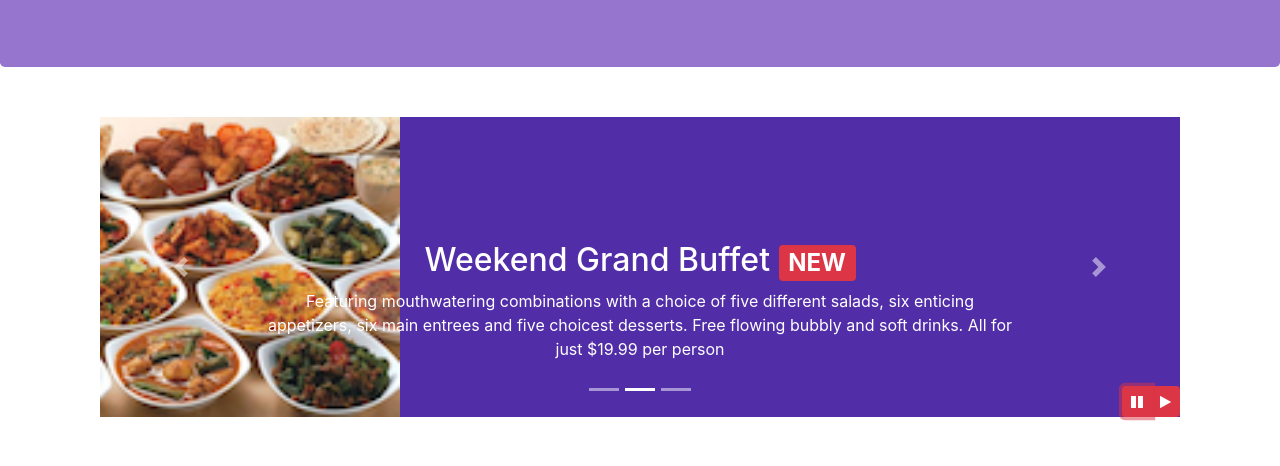
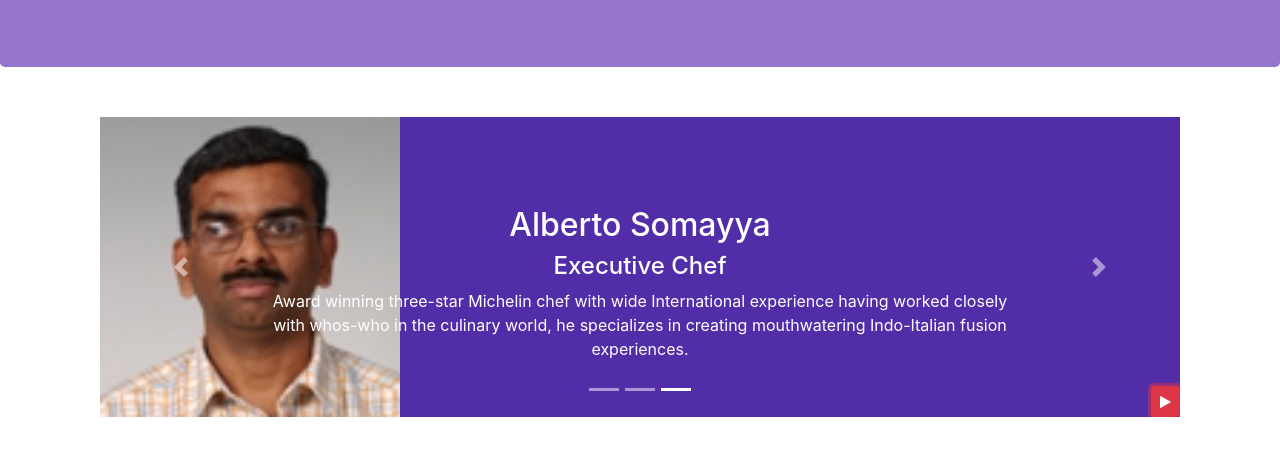
Before and after one commit to ahmed751995/coursera-bootstrap4, a website: page index.html in a window 1280 px wide. Both pictures are taken after a click on the button 1137 px from the left and 668 px from the top of the page. Shown: the part 267-733 px from the top of the page. Drawn offline with nearby package versions, Linux system fonts and the light colour scheme.

Commit message:
More Bootstrap JQuery

```diff
--- a/index.html
+++ b/index.html
@@ -60,11 +60,6 @@
         <div class="col-12 col-sm align-self-center">
           <a role="button" data-toggle="modal" data-target="#reserve" class="btn btn-block btn-warning nav-link">
             Reserved Table</a>
-
-          <!-- <a href="#reserve" class="btn btn-block btn-warning nav-link" role="button" data-toggle="tooltip"
-            data-html="true" title="Or Call us at  <br><strong>+852 12345678</strong>" data-placement="bottom">
-            Reserved Table
-          </a> -->
         </div>
       </div>
     </div>
@@ -186,7 +181,6 @@
 
 
   <div class="container">
-
     <div class="row row-content">
       <div class="col">
         <div id="mycarousel" class="carousel slide" data-ride="carousel">
@@ -226,7 +220,6 @@
                 </p>
               </div>
             </div>
-          </div>
             <ol class="carousel-indicators">
               <li data-target="#mycarousel" data-slide-to="0" class="active"></li>
               <li data-target="#mycarousel" data-slide-to="1"></li>
@@ -239,139 +232,15 @@
             <a href="#mycarousel" class="carousel-control-next" data-slide="next" role="button">
               <span class="carousel-control-next-icon"></span>
             </a>
-          <div class="btn-group" id="carouselButton">
-              <button class="btn btn-danger btn-sm" id="carousel-pause">
-                <span class="fa fa-pause"></span>
+            <button class="btn btn-danger btn-sm" id="carouselButton">
+              <span id="carousel-button-icon" class="fa fa-pause"></span>
             </button>
-              <button class="btn btn-danger btn-sm" id="carousel-play">
-                <span class="fa fa-play"></span>
-              </button>
+          </div>
+
         </div>
       </div>
     </div>
   </div>
-
-
-
-
-
-<!--
-    <div class="row row-content align-items-center">
-      <div class="col-12 col-sm-4 col-md-3 order-sm-last">
-        <h3>Our Lipsmacking Culinary Creations</h3>
-      </div>
-
-      <div class="col col-sm col-md order-sm-first">
-        <div class="media">
-          <img class="d-flex mr-3 img-thumbnail align-self-center" src="img/uthappizza.png" alt="Uthappizza">
-          <div class="media-body">
-            <h2 class="mt-0">Uthappizza <span class="badge badge-danger">HOT</span> <span
-                class="badge badge-pill badge-secondary">$4.99</span></h2>
-            <p class="d-none d-sm-block">A unique combination of Indian Uthappam (pancake) and
-              Italian pizza, topped with Cerignola olives, ripe vine
-              cherry tomatoes, Vidalia onion, Guntur chillies and
-              Buffalo Paneer.</p>
-          </div>
-        </div>
-      </div>
-    </div>
-
-    <div class="row row-content align-items-center">
-      <div class="col-12 col-sm-4 col-md-3">
-        <h3>This Month's Promotions</h3>
-      </div>
-      <div class="col col-sm col-md">
-        <div class="media">
-          <div class="media-body">
-            <h2>Weekend Grand Buffet <span class="badge badge-danger">NEW</span></h2>
-            <p class="d-none d-sm-block">
-              Featuring mouthwatering combinations with a choice of five different
-              salads, six enticing appetizers, six main entrees and five choicest
-              desserts. Free flowing bubbly and soft drinks. All for just $19.99
-              per person
-            </p>
-          </div>
-          <img src="img/buffet.png" class="d-flex mr-3 img-thumbnail align-self-center" alt="buffet">
-        </div>
-      </div>
-    </div>
-
-    <div class="row row-content align-items-center">
-      <div class="col-12 col-sm-4 order-sm-last col-md-3">
-        <h3>Meet our Culinary Specialists</h3>
-      </div>
-      <div class="col col-sm order-sm-first col-md">
-        <div class="media">
-          <img class="d-flex mr-3 img-thumbnail align-self-center" src="img/alberto.png" alt="Alberto Somayya">
-          <div class="media-body">
-            <h2 class="mt-0">Alberto Somayya</h2>
-            <h4>Executive Chef</h4>
-            <p class="d-none d-sm-block">Award winning three-star Michelin chef with wide
-              International experience having worked closely with
-              whos-who in the culinary world, he specializes in
-              creating mouthwatering Indo-Italian fusion experiences.
-            </p>
-          </div>
-        </div>
-
-      </div>
-    </div> -->
-
-    <!-- <div class="col-12 col-sm-8 mx-auto">
-        <div class="card">
-          <h3 class="card-header bg-warning text-light">Reserve a Table</h3>
-          <div class="card-body">
-            <form>
-              <div class="form-group row">
-                <label class="col-12 col-md-2 col-form-label">Number of Guests</label>
-                <div class="col-10">
-                  <div class="form-check form-check-inline">
-                    <input type="radio" class="form-check-input" name="radio" id="radio1" value="1">
-                    <label for="radio1" class="form-check-label">1</label>
-                  </div>
-                  <div class="form-check form-check-inline">
-                    <input type="radio" class="form-check-input" name="radio" id="radio2" value="1">
-                    <label for="radio2" class="form-check-label">2</label>
-                  </div>
-                  <div class="form-check form-check-inline">
-                    <input type="radio" class="form-check-input" name="radio" id="radio3" value="3">
-                    <label for="radio3" class="form-check-label">3</label>
-                  </div>
-                  <div class="form-check form-check-inline">
-                    <input type="radio" class="form-check-input" name="radio" id="radio4" value="4">
-                    <label for="radio4" class="form-check-label">4</label>
-                  </div>
-                  <div class="form-check form-check-inline">
-                    <input type="radio" class="form-check-input" name="radio" id="radio5" value="5">
-                    <label for="radio5" class="form-check-label">5</label>
-                  </div>
-                  <div class="form-check form-check-inline">
-                    <input type="radio" class="form-check-input" name="radio" id="radio6" value="6">
-                    <label for="radio6" class="form-check-label">6</label>
-                  </div>
-                </div>
-              </div>
-              <div class="form-group row">
-                <label for="" class="col-12 col-md-2 col-form-label">Date and Time</label>
-                <div class="col-12 col-md-4">
-                  <input type="text" name="date" placeholder="Date" class="form-control">
-                </div>
-                <div class="col-12 col-md-4">
-                  <input type="text" name="time" placeholder="Time" class="form-control">
-                </div>
-              </div>
-              <div class="form-group row">
-                <label for="" class="col-12 col-md-2 col-form-label"></label>
-                <div class="col">
-                  <button class="btn btn-primary" type="submit">Reserve</button>
-                </div>
-              </div>
-            </form>
-          </div>
-        </div>
-      </div>
-    </div>
-  </div> -->
 
   <footer class="footer">
     <div class="container">
@@ -421,17 +290,24 @@
   <script src="node_modules/jquery/dist/jquery.slim.min.js"></script>
   <script src="node_modules/popper.js/dist/umd/popper.min.js"></script>
   <script src="node_modules/bootstrap/dist/js/bootstrap.min.js"></script>
+
   <script>
-      $(document).ready(function() {
-        $('#mycarousel').carousel({
-          interval: 500});
-        $('#carousel-pause').click(function() {
-          $('#mycarousel').carousel('pause');
+    $(document).ready(function () {
+
+      $("#carouselButton").click(function () {
+        if ($("#carouselButton").children("span").hasClass('fa-pause')) {
+          $("#mycarousel").carousel('pause');
+          $("#carouselButton").children("span").removeClass('fa-pause');
+          $("#carouselButton").children("span").addClass('fa-play');
+        } else if ($("#carouselButton").children("span").hasClass('fa-play')) {
+          $("#mycarousel").carousel('cycle');
+          $("#carouselButton").children("span").removeClass('fa-play');
+          $("#carouselButton").children("span").addClass('fa-pause');
+        }
       });
-        $('#carousel-play').click(function() {
-          $('#mycarousel').carousel('cycle');
     });
-
+    $("#mycarousel").carousel({
+        interval: 500
       });
 
 
```
Lines whose indentation alone changed are shown as unchanged.
